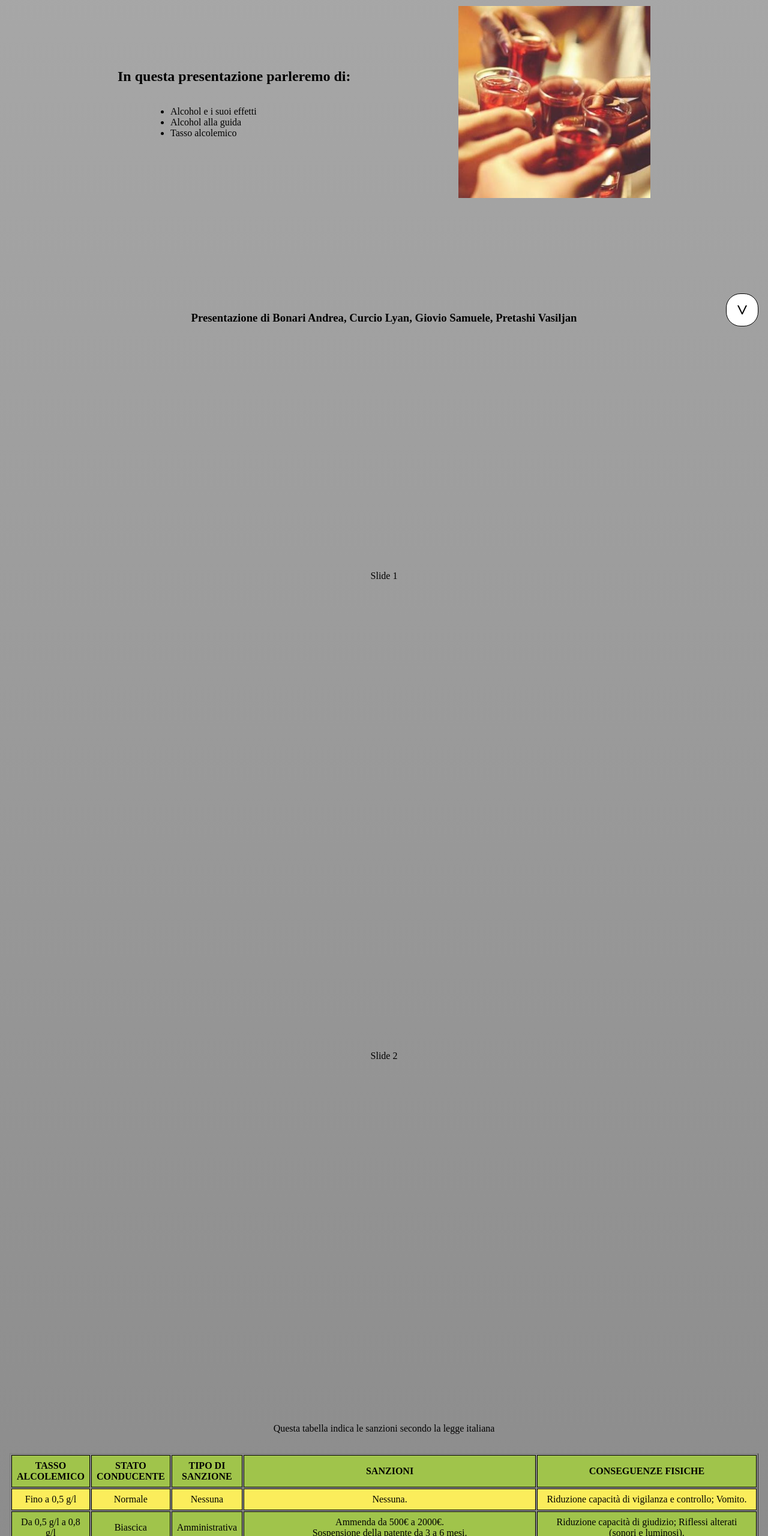
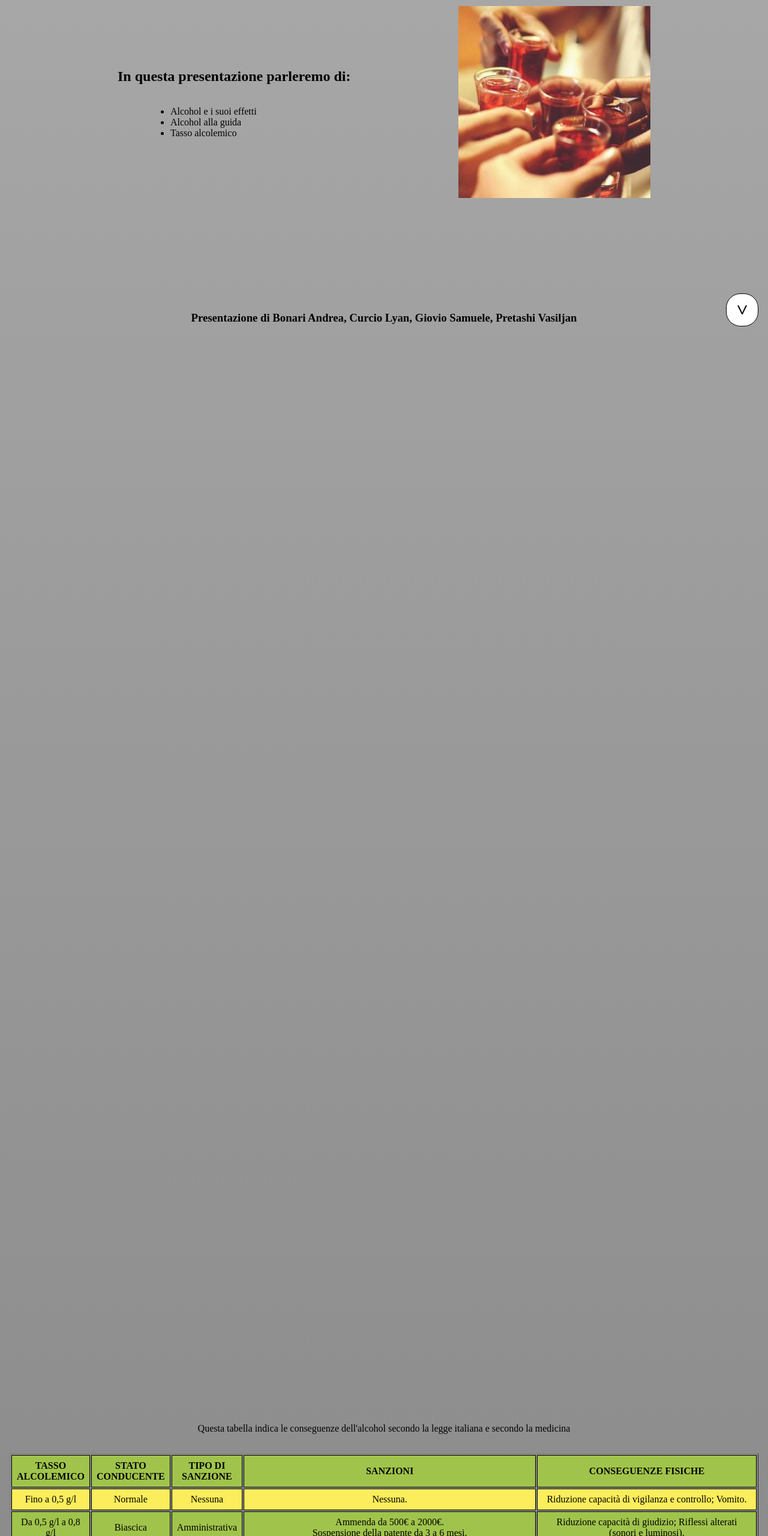
Before and after one commit to gioelebossi/educazione-civica-2020-2021, a plain HTML site: page public/index.html in a window 1280 px wide. Shown: the part 240-2800 px from the top of the page at 60% size. Drawn offline with Linux system fonts and the light colour scheme.

Commit message:
descrizione tabella

```diff
--- a/public/index.html
+++ b/public/index.html
@@ -30,15 +30,13 @@
         </div>
         <div class="flex section" id="section2">
             <!-- Sezione 2 -->
-            Slide 1
         </div>
         <div class="flex section" id="section3">
             <!-- Sezione 3 -->
-            Slide 2
         </div>
         <div class="flex section column" id="section4">
             <!-- Sezione 4 -->
-            <p>Questa tabella indica le sanzioni secondo la legge italiana</p>
+            <p>Questa tabella indica le conseguenze dell'alcohol secondo la legge italiana e secondo la medicina</p>
             <table border="1" cellpadding="10">
                 <tr class="table1">
                     <td><strong>TASSO ALCOLEMICO</strong></td>
```
